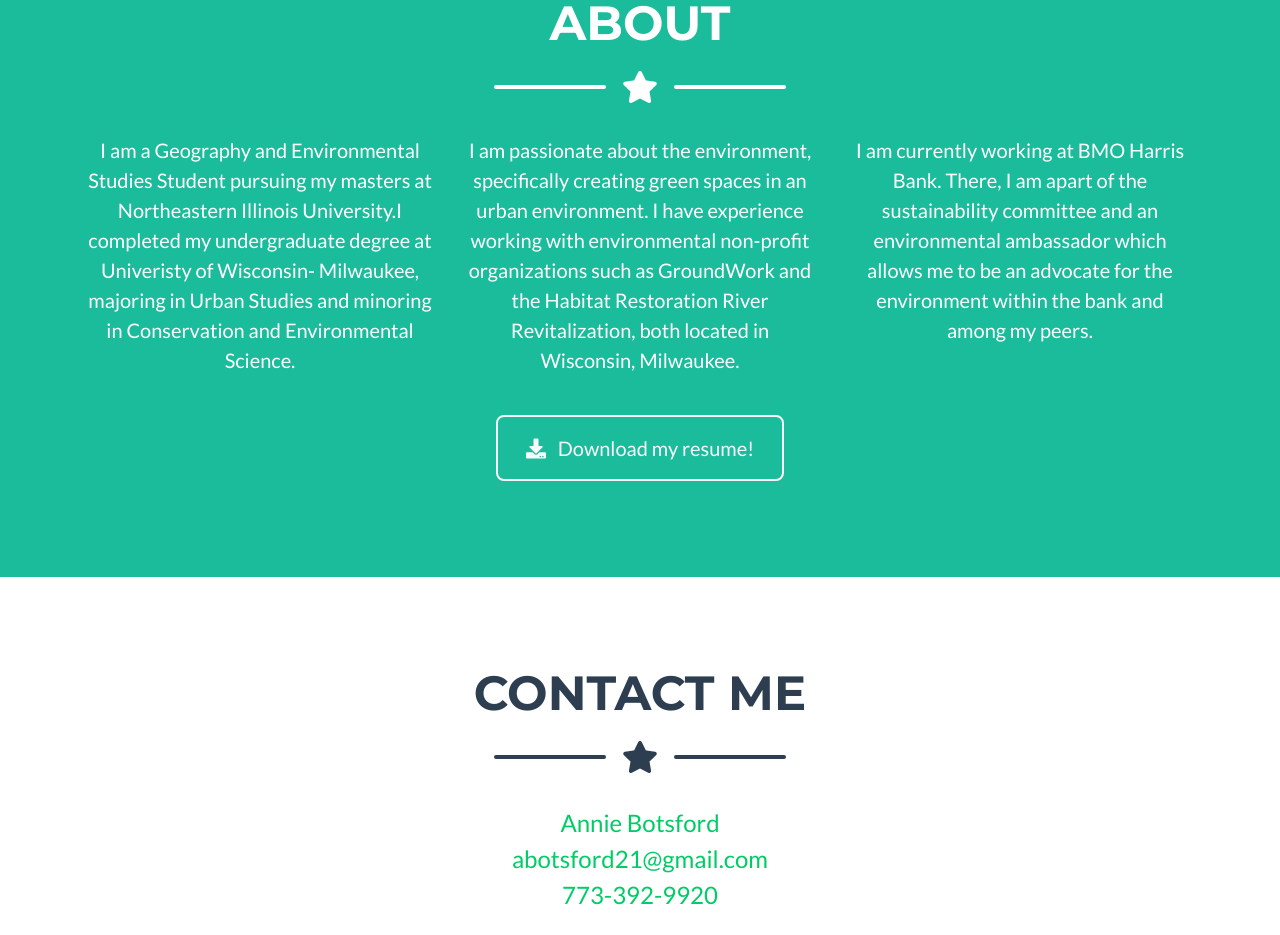
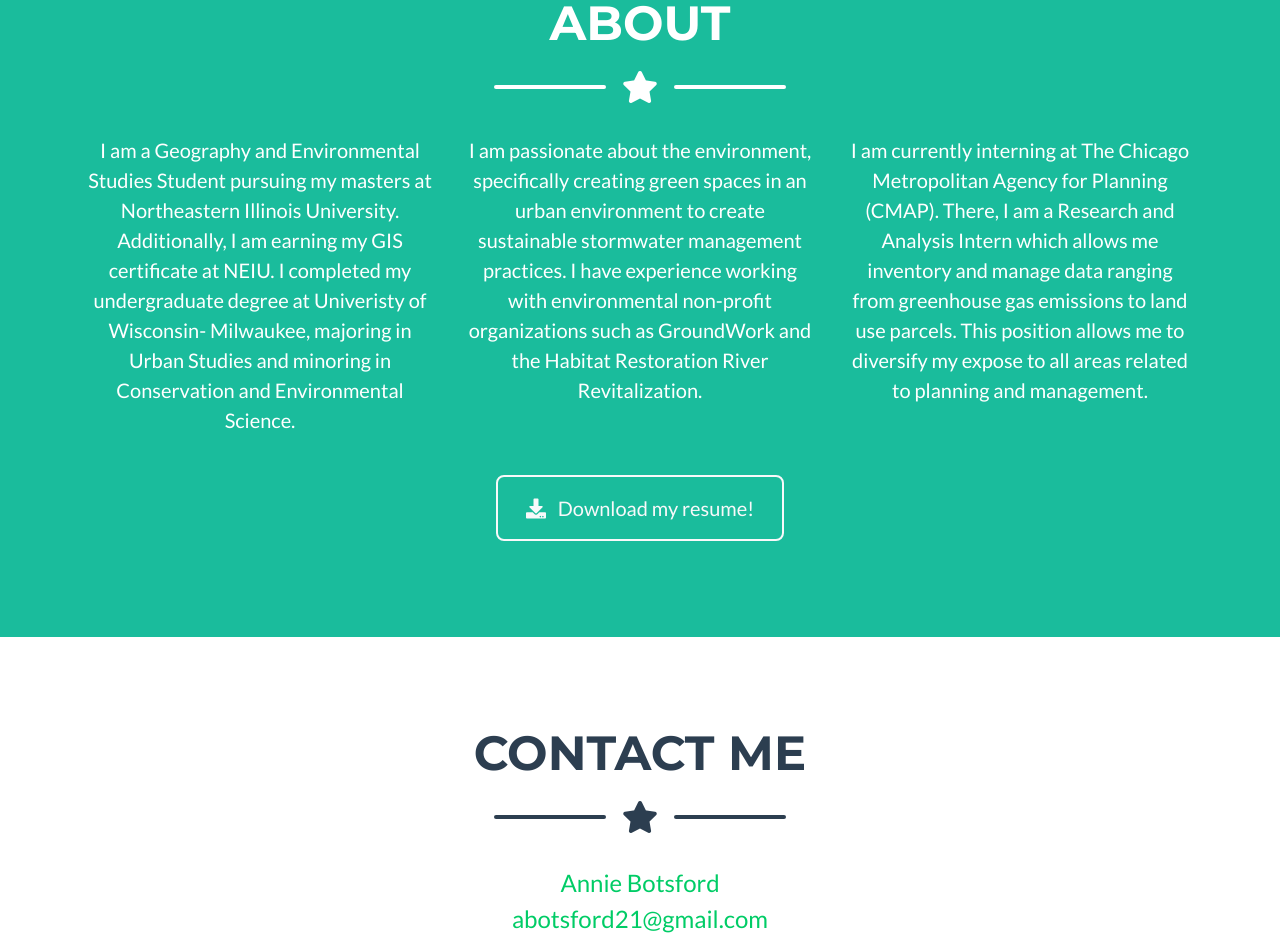
Before and after one commit to abotsford/abotsford.github.io, a website with bundled scripts: page index.html in a window 1280 px wide. Shown: the part 2092-3027 px from the top of the page. Built offline with nearby package versions, Linux system fonts and the light colour scheme.

Commit message:
updating 'about' section

```diff
--- a/index.html
+++ b/index.html
@@ -187,13 +187,13 @@
       <!-- About Section Content -->
       <div class="row">
         <div class="col-lg-4 ml-auto text-center">
-          <p class="lead">I am a Geography and Environmental Studies Student pursuing my masters at Northeastern Illinois University.I completed my undergraduate degree at Univeristy of Wisconsin- Milwaukee, majoring in Urban Studies and minoring in Conservation and Environmental Science.</p>
+          <p class="lead">I am a Geography and Environmental Studies Student pursuing my masters at Northeastern Illinois University. Additionally, I am earning my GIS certificate at NEIU. I completed my undergraduate degree at Univeristy of Wisconsin- Milwaukee, majoring in Urban Studies and minoring in Conservation and Environmental Science.</p>
         </div>
         <div class="col-lg-4 mr-auto text-center">
-          <p class="lead">I am passionate about the environment, specifically creating green spaces in an urban environment. I have experience working with environmental non-profit organizations such as GroundWork and the Habitat Restoration River Revitalization, both located in Wisconsin, Milwaukee. </p>
+          <p class="lead">I am passionate about the environment, specifically creating green spaces in an urban environment to create sustainable stormwater management practices. I have experience working with environmental non-profit organizations such as GroundWork and the Habitat Restoration River Revitalization. </p>
         </div>
         <div class="col-lg-4 mc-auto text-center">
-          <p class="lead">I am currently working at BMO Harris Bank. There, I am apart of the sustainability committee and an environmental ambassador which allows me to be an advocate for the environment within the bank and among my peers. </p>
+          <p class="lead">I am currently interning at The Chicago Metropolitan Agency for Planning (CMAP). There, I am a Research and Analysis Intern which allows me inventory and manage data ranging from greenhouse gas emissions to land use parcels. This position allows me to diversify my expose to all areas related to planning and management. </p>
         </div>
       </div>
 
```
